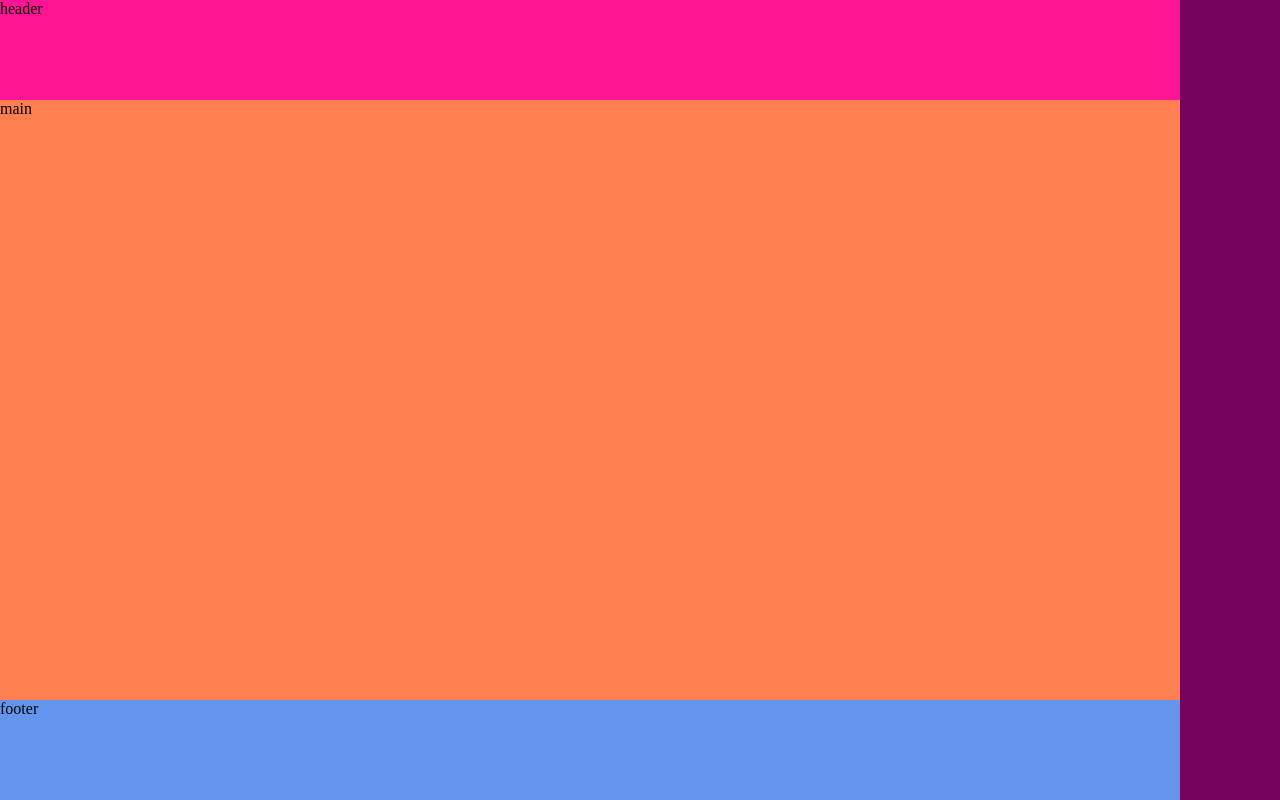
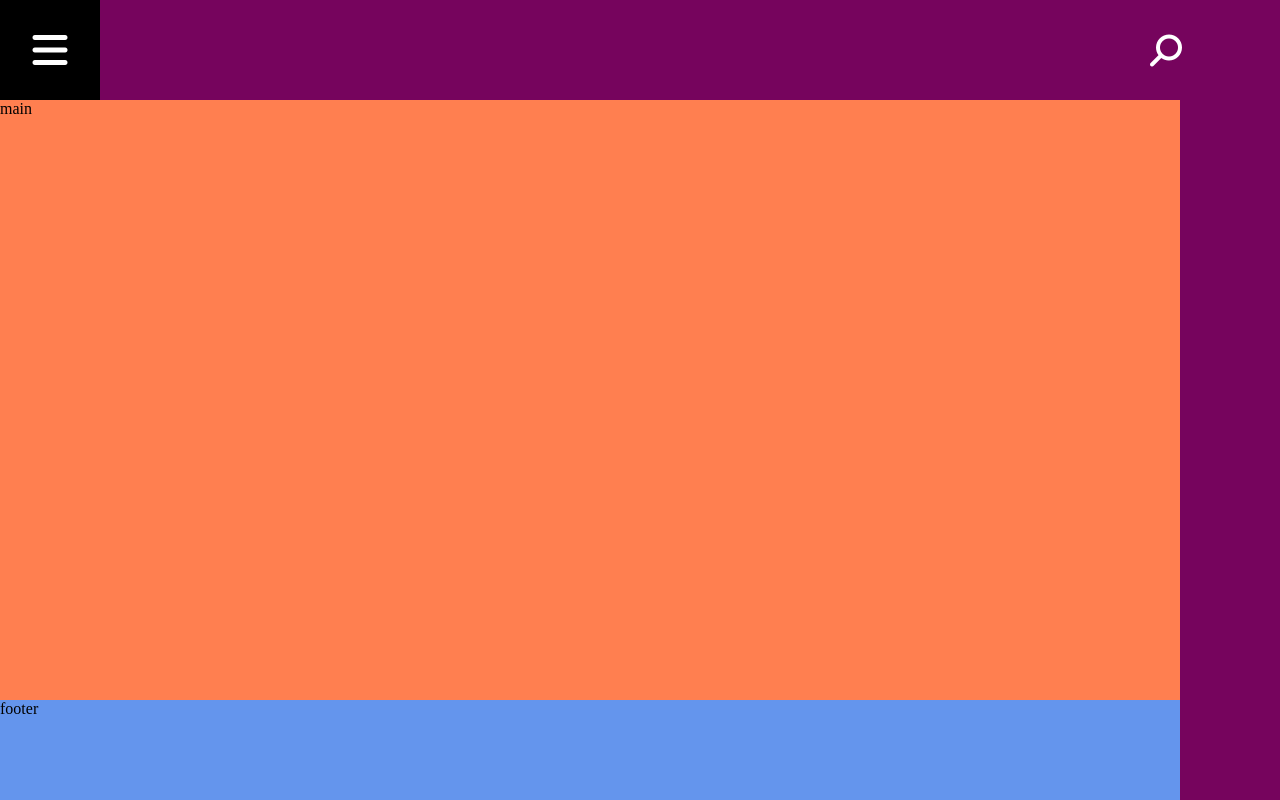
Before and after one commit to 0612200/headphone-purple, a plain HTML site: page index.html in a window 1280 px wide. Drawn offline with Linux system fonts and the light colour scheme.

Commit message:
completado

```diff
--- /dev/null
+++ b/css/menu.css
@@ -0,0 +1,9 @@
+.menu{
+    height: 100px;
+    width: 100px;
+    background-color: #000;
+    color:#fff;
+    font-size: 2.5rem;
+    display: grid;
+    place-items: center;
+}
--- /dev/null
+++ b/css/search.css
@@ -0,0 +1,5 @@
+.search{
+    color:#fff;
+    font-size: 2rem;
+    transform: rotate(90deg);
+}
--- a/css/styles.css
+++ b/css/styles.css
@@ -3,15 +3,17 @@ body{
     background-color: #76045D;
     display: grid;
     grid-template-areas:
-    "header"
-    "main"
-   "footer";
+      "header"
+      "main"
+      "footer";
    grid-template-rows: 100px 1fr 100px;
    padding-right: 100px;
 }
 header{
     grid-area: header;
-     background-color: deeppink;
+    display: flex;
+    justify-content: space-between;
+    align-items: center;
 }
 main{
     grid-area:main;
--- a/index.html
+++ b/index.html
@@ -3,12 +3,22 @@
 <head>
     <meta charset="UTF-8">
     <meta name="viewport" content="width=device-width, initial-scale=1.0">
+    <script src="https://kit.fontawesome.com/887c282ba3.js" crossorigin="anonymous"></script>
     <link rel="stylesheet" href="css/reset.css">
     <link rel="stylesheet" href="./css/styles.css">
+    <link rel="Stylesheet" href="./css/menu.css">
+    <link rel="stylesheet" href="./css/search.css">
     <title>Headphone Purple</title>
 </head>
 <body>
-  <header>header</header>
+  <header>
+      <div class="menu">
+          <i class="fas fa-bars"></i>
+    </div>
+      <div class="search">
+        <i class="fas fa-search"></i>
+      </div>
+  </header>
   <main>main</main>
   <footer>footer</footer>
 </body>
```
